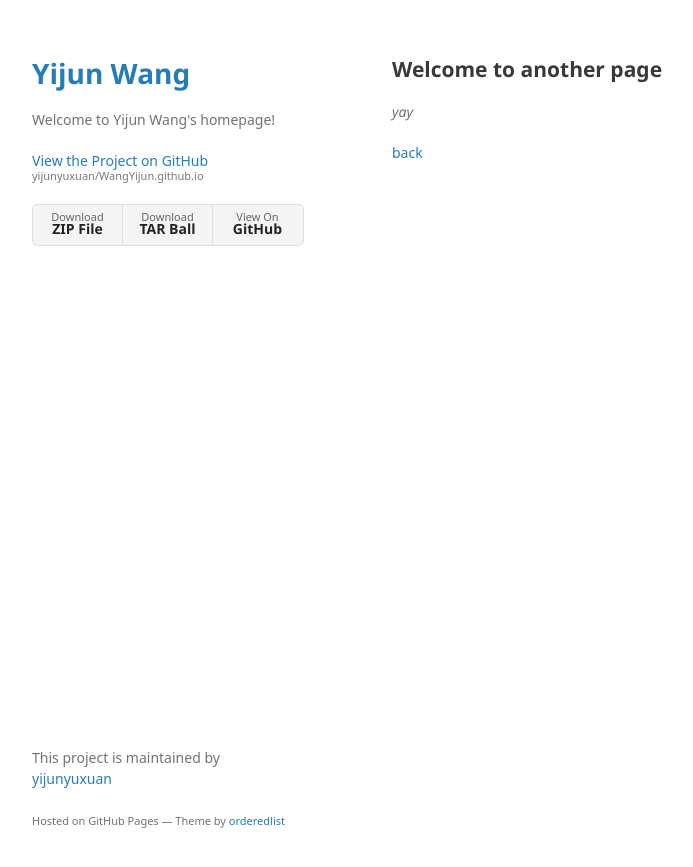
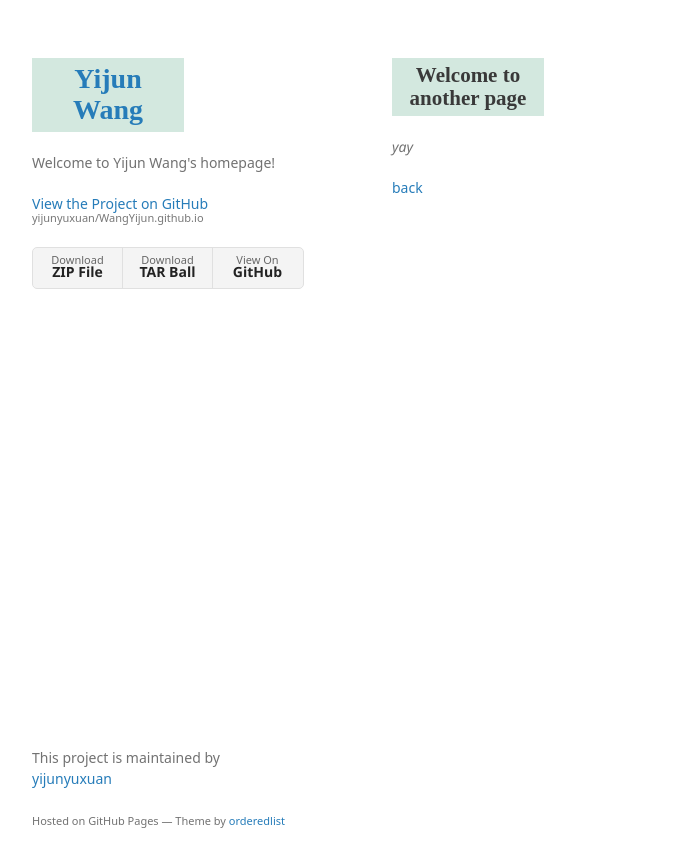
Before and after one commit to yijunyuxuan/WangYijun.github.io, a Jekyll site: the page built from another-page.md, in a window 1280 px wide. Shown: the top 867 px of the page, without its empty margins (178-871 px from the left). Built offline with Jekyll 4.4.1, drawn with Linux system fonts in a browser that asks for light colours; some web fonts are replaced; our own code applies the rules of GitHub Pages for plain Markdown files.

Commit message:
Update jekyll-theme-minimal.scss

```diff
--- a/_sass/jekyll-theme-minimal.scss
+++ b/_sass/jekyll-theme-minimal.scss
@@ -10,7 +10,12 @@ body {
 }
 
 h1, h2, h3, h4, h5, h6 {
-  color:#222;
+  width: 140px;
+  background-color: #d3e8df;
+  padding: 6px;
+  text-align: center;
+  color: #23644e;
+  font-family: COPPERPLATE;
   margin:0 0 20px;
 }
 
@@ -61,7 +66,7 @@ a:hover small {
 }
 
 blockquote {
-  border-left:1px solid #e5e5e5;
+  border-left:5px solid #d3e8df;
   margin:0;
   padding:0 0 0 20px;
   font-style:italic;
```
